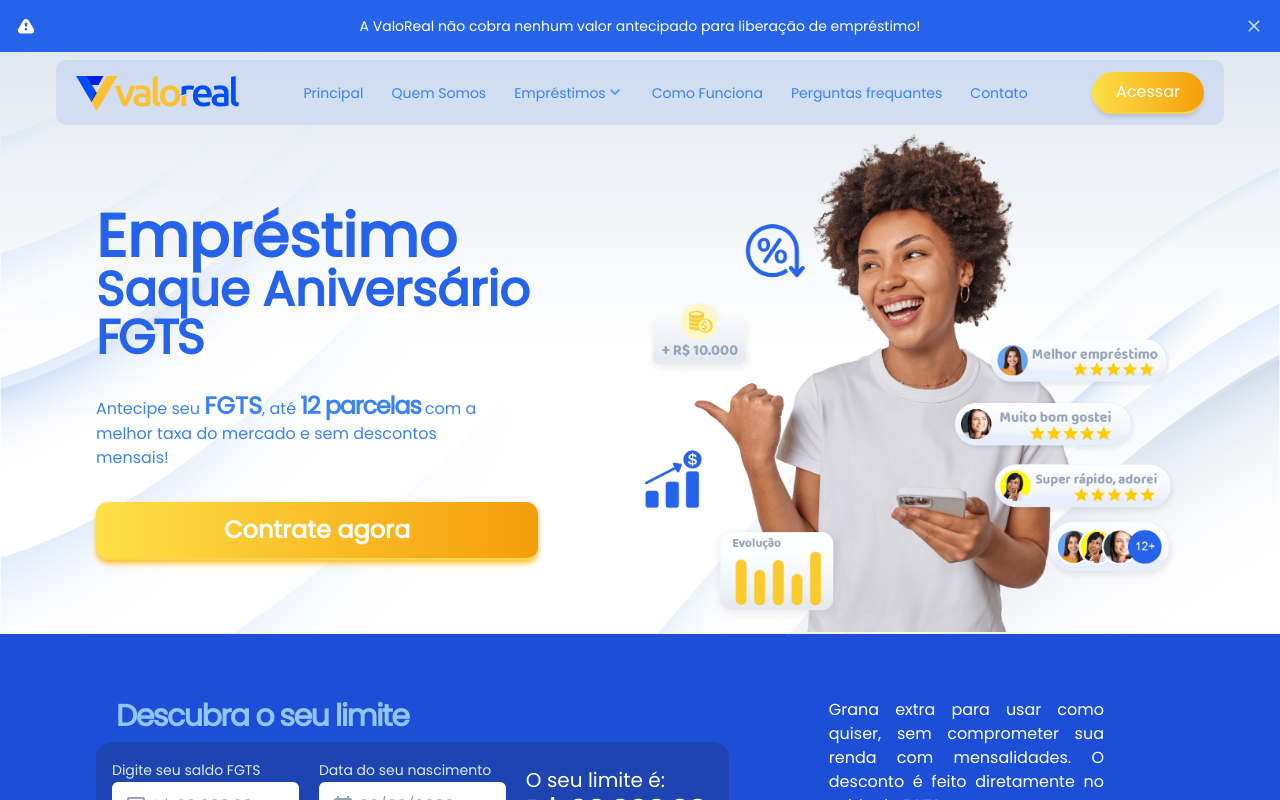
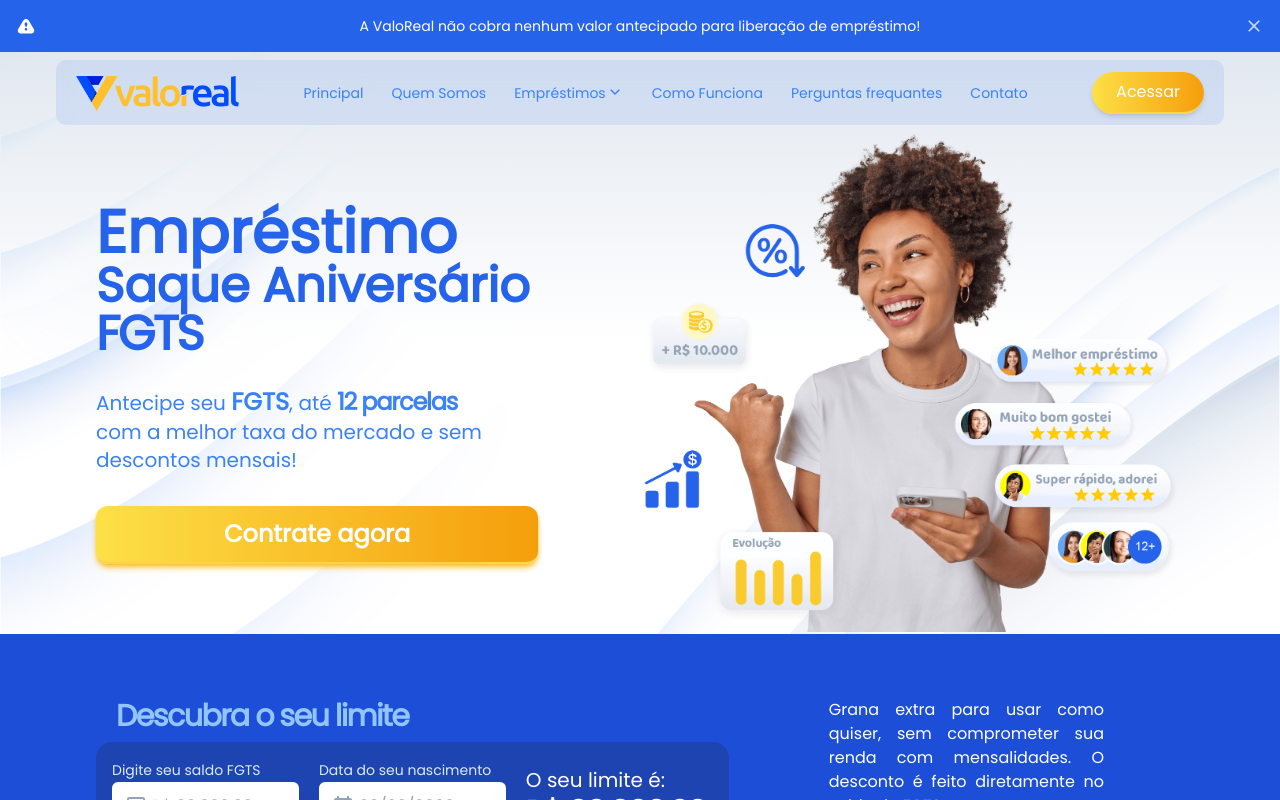
Before and after one commit to mdamascena/newsite, a Next.js app: page /saque-aniversario in a window 1280 px wide. Shown: the top 800 px of the page. Built offline with nearby package versions, Linux system fonts and the light colour scheme; a web font is replaced by a local one.

Commit message:
alterações

```diff
--- a/components/FGTS/MainFGTS.jsx
+++ b/components/FGTS/MainFGTS.jsx
@@ -49,15 +49,15 @@ export default function MainFGTS (){
     return(
         <main className="bgMainFGTS">
 
-            <div className="px-8 lg:px-24 lg:pt-20 pt-20 grid grid-cols-1 lg:grid-cols-2">
+            <div className="px-4 lg:px-24 lg:pt-20 pt-20 grid grid-cols-1 lg:grid-cols-2">
 
-                <div className='poppins lg:my-auto mb-10'>
+                <div className='poppins lg:my-auto mb-10 image.png'>
                     <EmpTitle>Empréstimo</EmpTitle>
                     <h1 className='text-blue-600 lg:text-5xl text-2xl text-center lg:text-left font-extrabold'>
                         Saque Aniversário <span className='font-bold tracking-tighter'>FGTS</span>
                     </h1>
 
-                    <p className='poppins text-blue-500 text-md mt-7 lg:mt-7 lg:pr-36 lg:text-left text-center'>
+                    <p className='poppins text-blue-500 lg:text-xl text-md mt-7 lg:mt-7 lg:pr-36 lg:text-left text-center'>
                         Antecipe seu <b className='text-2xl'>FGTS</b>, até <span className='text-2xl font-extrabold tracking-tighter'>12 parcelas</span> com a melhor taxa do mercado e sem descontos mensais!
                     </p>
 
```
